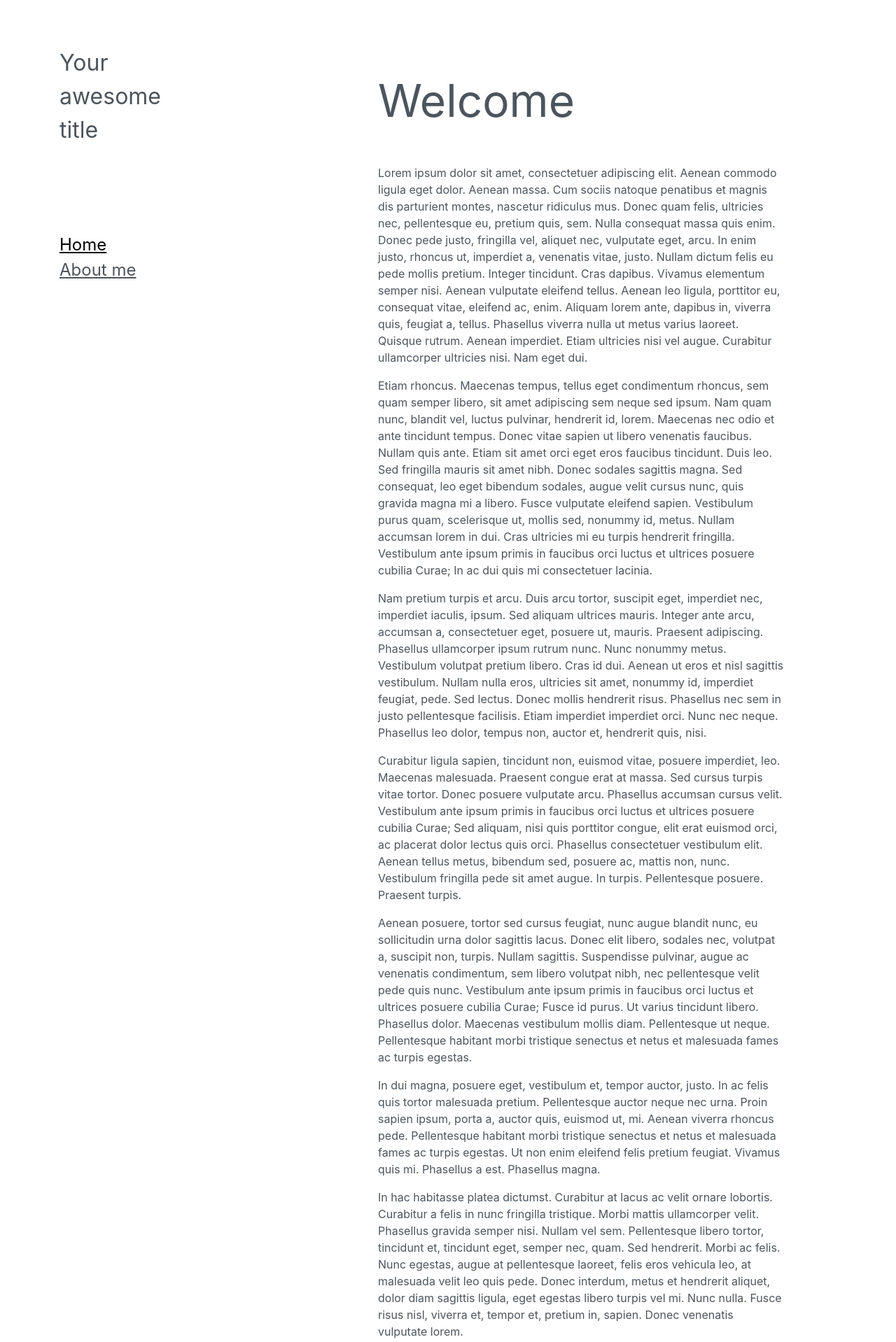
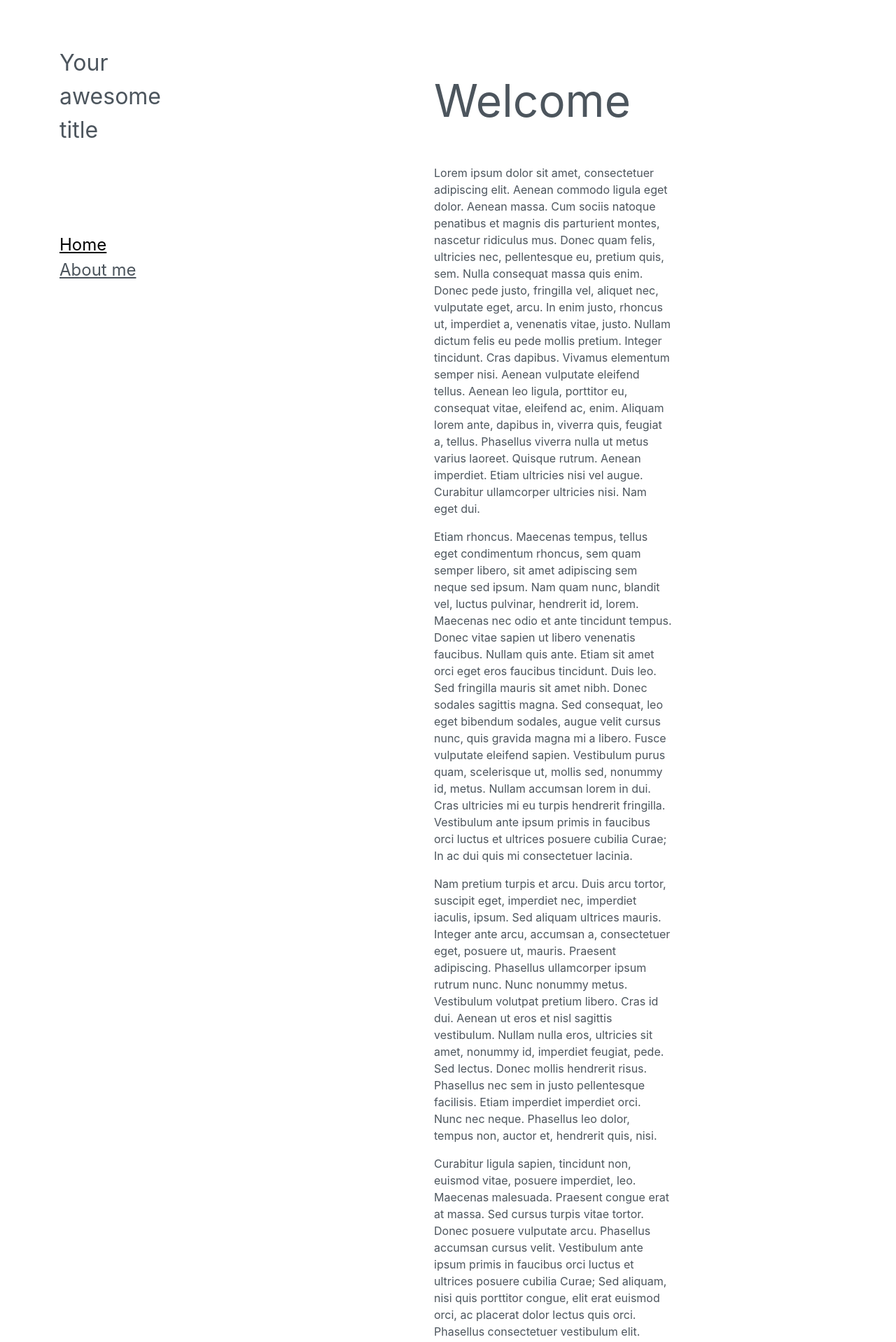
Before and after one commit to superpuffin/site, a Jekyll site: the page built from index.md, in a window 1280 px wide. Shown: the top 1918 px of the page at 70% size. Built offline with Jekyll 4.4.1, drawn with Linux system fonts in a browser that asks for light colours; nearby versions of some CDN libraries; some of the changed text lies outside the part shown.

Commit message:
Put sass functions in seperate file

```diff
--- /dev/null
+++ b/_sass/includes/_functions.scss
@@ -0,0 +1,16 @@
+// Functions
+@function set-text-color($color) {
+    @if (lightness($color) > 50) {
+      @return rgba( 45, 55, 65, .85 ); // Lighter backgorund, return dark color
+    } @else {
+      @return #ddd5d5; // Darker background, return light color
+    }
+  }
+
+@function set-hover-color($color) {
+    @if (lightness($color) > 50) {
+        @return #000; // Lighter backgorund, return dark color
+      } @else {
+        @return #fff; // Darker background, return light color
+      }
+}
--- a/_sass/includes/_layout.scss
+++ b/_sass/includes/_layout.scss
@@ -1,5 +1,10 @@
+// Mixins
+@mixin HoverFade {
+    color: $sidebar_hover;
+    transition: all 0.5s ease-out;
+}
+
 // Basic layout and styling
-
 body {
     background-color: $bgcolor;
     max-width: 100%;
@@ -32,7 +37,7 @@
                 font-weight: 400;
                 font-size: 2rem;
                 &:hover {
-                    color: $sidebar_hover;
+                    @include HoverFade();
                     text-decoration: underline;
                 }
             }
@@ -48,7 +53,7 @@
         color: $sidebar_text;
         font-size: 1.5rem;
         &:hover {
-            color: $sidebar_hover;
+            @include HoverFade();
         }
 
         &.active {
@@ -87,7 +92,8 @@
     }
 
     .content {
-        margin: 6rem 10rem 0 10rem;
+        // TO DO: media queries
+        margin: 6rem 20rem 0 15rem;
         color: $textcolor;
 
         h1 {
--- a/_sass/includes/_vars.scss
+++ b/_sass/includes/_vars.scss
@@ -1,19 +1,5 @@
-// Set text color, depending on bg color
-@function set-text-color($color) {
-    @if (lightness($color) > 50) {
-      @return rgba( 45, 55, 65, .85 ); // Lighter backgorund, return dark color
-    } @else {
-      @return #ddd5d5; // Darker background, return light color
-    }
-  }
-
-@function set-hover-color($color) {
-    @if (lightness($color) > 50) {
-        @return #000; // Lighter backgorund, return dark color
-      } @else {
-        @return #fff; // Darker background, return light color
-      }
-}
+// Functions
+@import "functions";
 
 //   Set Colors
 $bgcolor: #fff;
```
